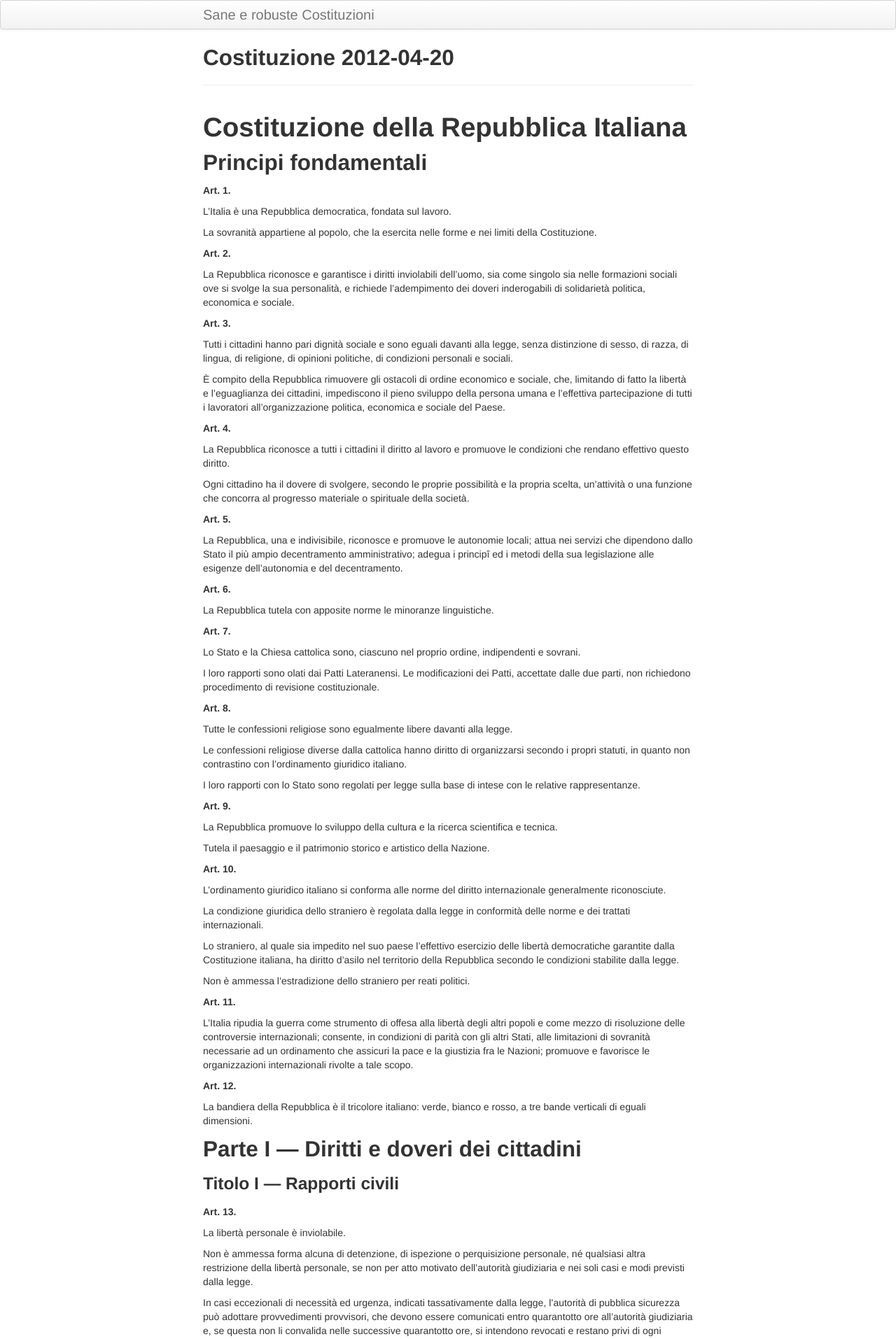
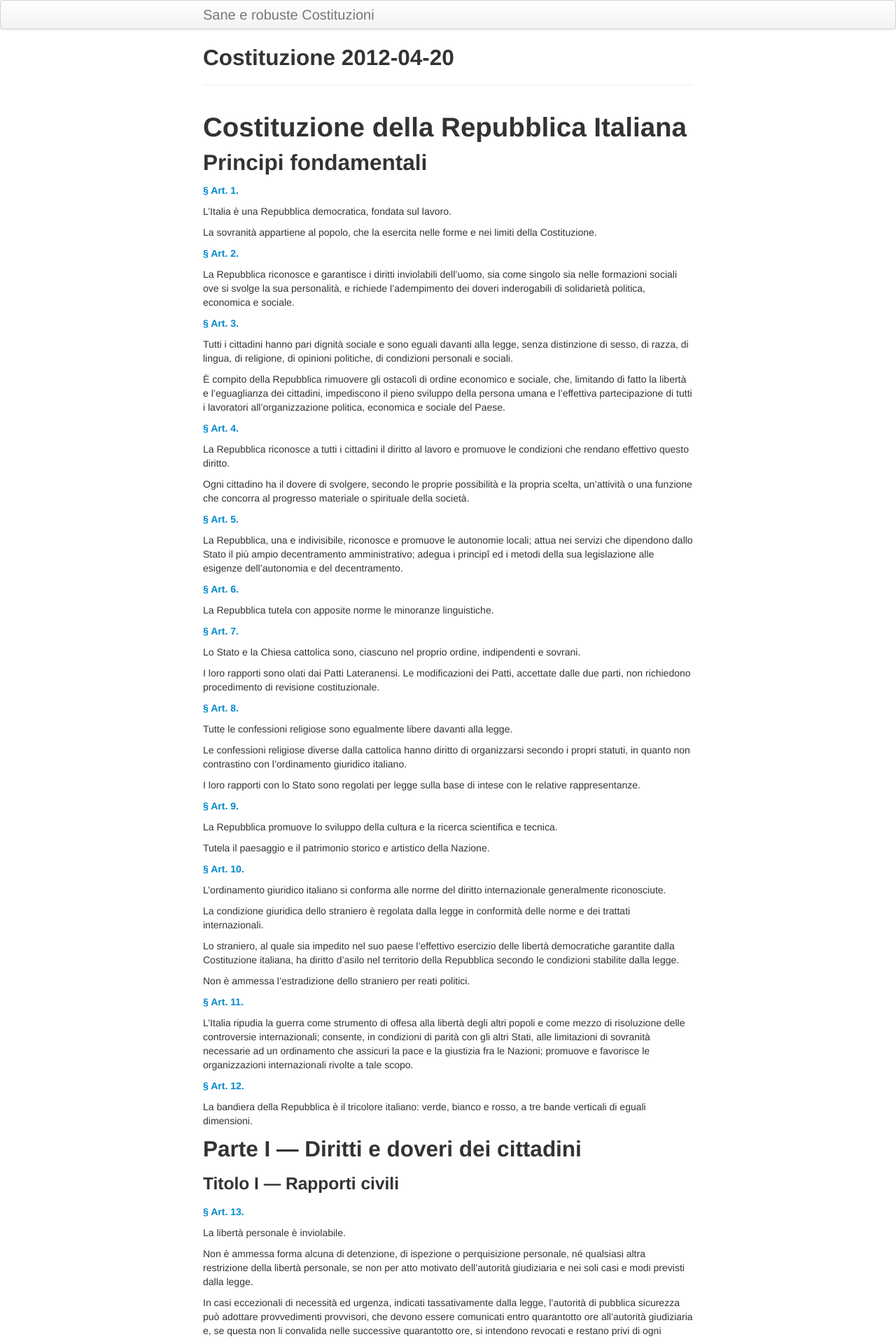
Before and after one commit to zacchiro/costituzione, a Jekyll site: the page built from fulltext/2012-04-20.md, in a window 1280 px wide. Shown: the top 1914 px of the page at 70% size. Built offline with Jekyll 4.4.1, drawn with Linux system fonts in a browser that asks for light colours.

Commit message:
publishing diffs (auto)

```diff
--- a/assets/themes/twitter/css/costituzione.css
+++ b/assets/themes/twitter/css/costituzione.css
@@ -7,3 +7,8 @@ ins {
     background-color: #a6f3a6;
     text-decoration: none;
 }
+
+h5::before {
+    content: "§ ";
+    margin-left: "-1em";
+}
--- /dev/null
+++ b/assets/themes/twitter/js/local.js
@@ -0,0 +1,8 @@
+$(document).ready(function () {
+
+    // hyperlink article headings to their id
+    $('h5').wrap(function () {
+	return '<a href="#' + $(this)[0].id + '"></a>';
+    });
+
+});
```
